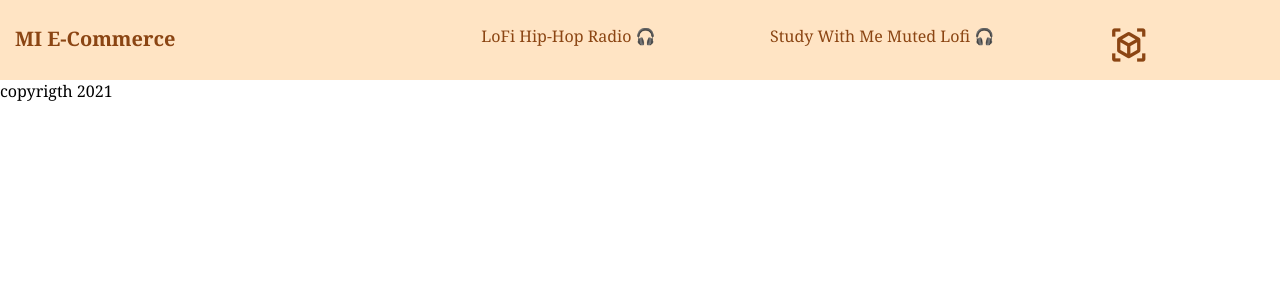
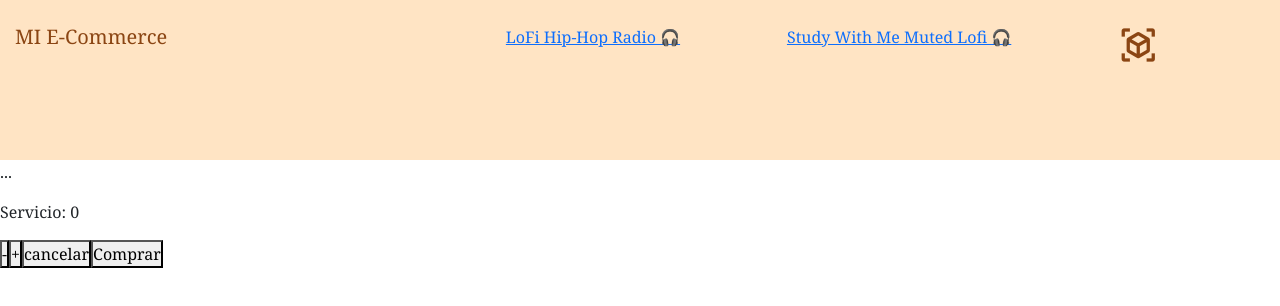
Before and after one commit to AngeloOta/Primer-Repo-ReactJs, a React (Create React App) app: page / in a window 1280 px wide. Shown: the top 306 px of the page. Built offline with nearby package versions, Linux system fonts and the light colour scheme.

Commit message:
ItemCount funcional

```diff
--- a/public/index.html
+++ b/public/index.html
@@ -27,6 +27,7 @@
       work correctly both with client-side routing and a non-root public URL.
       Learn how to configure a non-root public URL by running `npm run build`.
     -->
+    <link href="https://cdn.jsdelivr.net/npm/bootstrap@5.1.1/dist/css/bootstrap.min.css" rel="stylesheet" integrity="sha384-F3w7mX95PdgyTmZZMECAngseQB83DfGTowi0iMjiWaeVhAn4FJkqJByhZMI3AhiU" crossorigin="anonymous">
     <title>React App</title>
   </head>
   <body>
--- a/public/style.css
+++ b/public/style.css
@@ -14,7 +14,7 @@
     flex-wrap: wrap;
     justify-content: space-between;
     width: auto;
-    height: 10%;
+    height: 20%;
     background-color: bisque;
     box-shadow: rgba(red, green, blue, alpha);
 }
--- a/src/App.jsx
+++ b/src/App.jsx
@@ -1,12 +1,15 @@
 import Header from "./componentes/Header.jsx";
 import ItemListContainer from "./componentes/ItemListContainer.jsx";
 
+
 const App = () => {
+
     return (
         <>
         <Header titulo= "MI E-Commerce" subtitulo="Tu mejor amigo"/>
-        <ItemListContainer/>
-        <footer>copyrigth 2021</footer>
+        <div>
+            <ItemListContainer />
+        </div>
         </>
     )
 }
--- a/src/componentes/Header.jsx
+++ b/src/componentes/Header.jsx
@@ -1,13 +1,12 @@
 import NavBar from "./NavBar.jsx";
-import ItemListContainer from "./ItemListContainer.jsx";
 
-const Header =({titulo, subtitulo, edad, id}) =>{
+
+const Header =({titulo}) =>{
 
     return(
         <header class="test">
             <h1>{titulo}</h1>
             <NavBar/>
-            <ItemListContainer/>
         </header>
     )
 }
--- /dev/null
+++ b/src/componentes/ItemCount.jsx
@@ -0,0 +1,32 @@
+import { useState } from "react/cjs/react.development"
+
+const ItemCount = ({stock, initial, onAdd})=>{
+    const [contador, setContador] = useState(0)
+
+    const aumentar = ()=>{
+        let agregar = contador + 1
+        if ((agregar<stock) && (agregar>=1)){
+        setContador(agregar)
+        }
+    }
+    const disminuir = ()=>{
+        let sacar = contador - 1
+        if((sacar>=0) && (sacar<=stock)){
+        setContador(sacar)
+        }
+    }
+
+    if ((contador <= stock) || (contador >initial)){
+        return(
+            <div>
+                <p>Servicio: {contador}</p>
+                <button onClick={disminuir}>-</button>
+                <button onClick={aumentar}>+</button>
+                <button onClick={()=>{setContador(0)}}>cancelar</button>
+                <button onClick={onAdd=()=>{}}> Comprar </button>
+            </div>
+        )
+    }
+}
+
+export default ItemCount
--- a/src/componentes/ItemListContainer.jsx
+++ b/src/componentes/ItemListContainer.jsx
@@ -1,6 +1,13 @@
+import ItemCount from "./ItemCount";
+
+
 const ItemListContainer = () => {
-    return(
-      <span></span>
+
+  return(
+    <>
+       <p>...</p>
+       <ItemCount stock={10} initial={0} onAdd={()=>{}} />
+    </>
     );
 }
 
```
Also changed, not shown: info.txt.
